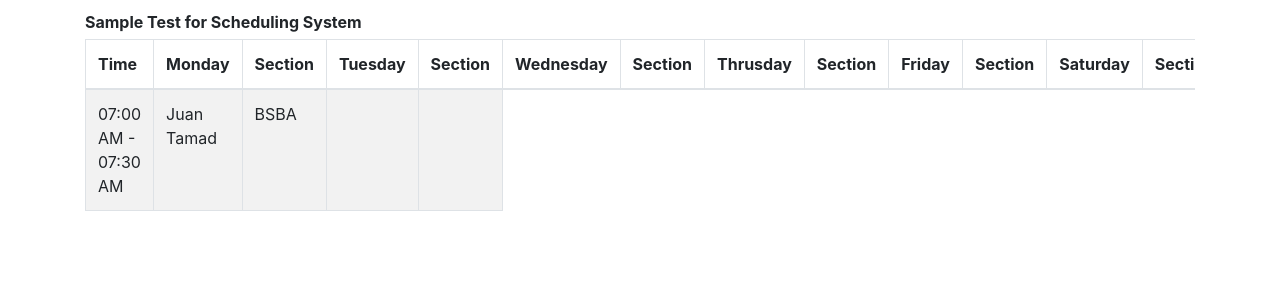
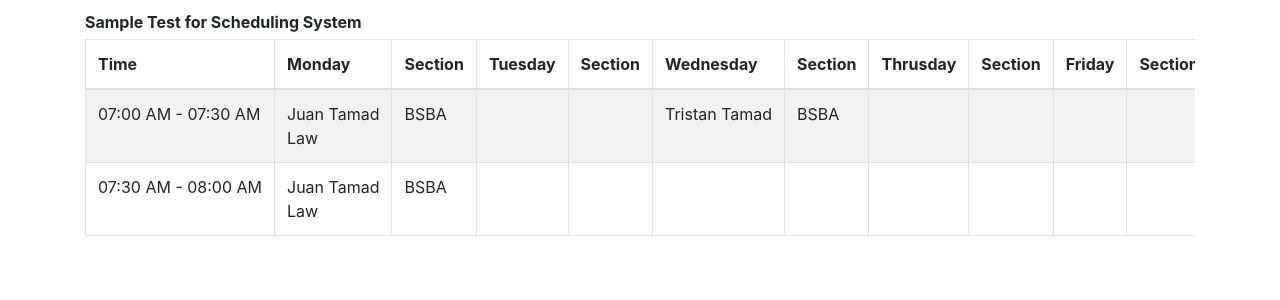
Before and after one commit to darrenatienza/class-scheduling, a React (Create React App) app: page / in a window 1280 px wide. Shown: the top 300 px of the page. Built offline with nearby package versions, Linux system fonts and the light colour scheme.

Commit message:
update scheduling

```diff
--- a/src/App.css
+++ b/src/App.css
@@ -5,3 +5,9 @@
   margin-bottom: 5px;
   font-weight: bold;
 }
+
+table td.fit,
+table th.fit {
+    white-space: nowrap;
+    width: 1%;
+}
--- a/src/ClassScheduleItem.js
+++ b/src/ClassScheduleItem.js
@@ -14,8 +14,8 @@
     },
     {
       id: 2,
-      timeStart: "08:00",
-      timeEnd: "8:30",
+      timeStart: "07:00",
+      timeEnd: "07:30",
       facultyName: "Tristan Tamad",
       room: "NB101",
       section: "BSBA",
@@ -25,7 +25,7 @@
   ];
   const timeRanges = [
     { id: 1, timeStart: "07:00", timeEnd: "7:30" },
-
+    { id: 2, timeStart: "07:30", timeEnd: "8:00" },
   ];
 
   const daysOfWeek = ["Monday", "Tuesday", "Wednesday", "Thursday"];
@@ -35,30 +35,131 @@
     const trTimeEnd = moment(timeEnd, "HH:mm");
 
     const _schedules = [];
-    // iterate through days of week
-    daysOfWeek.map((d) => {
-      return _schedules.push(schedules.filter(
-        ({ id, timeStart: _timeStart, timeEnd: _timeEnd, dayOfWeek  }) => {
-          const sTimeStart = moment(_timeStart, "HH:mm");
-          const sTimeEnd = moment(_timeEnd, "HH:mm");
-          return (
-            trTimeStart.isBefore(sTimeEnd) && trTimeEnd.isAfter(sTimeStart) && d === dayOfWeek
-          );
-        }
-      )[0]);
-    });
 
-    console.log(_schedules);
+    const monday = schedules.filter(
+      ({ id, timeStart: _timeStart, timeEnd: _timeEnd, dayOfWeek }) => {
+        const sTimeStart = moment(_timeStart, "HH:mm");
+        const sTimeEnd = moment(_timeEnd, "HH:mm");
+        return (
+          trTimeStart.isBefore(sTimeEnd) &&
+          trTimeEnd.isAfter(sTimeStart) &&
+          dayOfWeek === "Monday"
+        );
+      }
+    )[0];
+
+    const tuesday = schedules.filter(
+      ({ id, timeStart: _timeStart, timeEnd: _timeEnd, dayOfWeek }) => {
+        const sTimeStart = moment(_timeStart, "HH:mm");
+        const sTimeEnd = moment(_timeEnd, "HH:mm");
+        return (
+          trTimeStart.isBefore(sTimeEnd) &&
+          trTimeEnd.isAfter(sTimeStart) &&
+          dayOfWeek === "Tuesday"
+        );
+      }
+    )[0];
+
+    const wednesday = schedules.filter(
+      ({ id, timeStart: _timeStart, timeEnd: _timeEnd, dayOfWeek }) => {
+        const sTimeStart = moment(_timeStart, "HH:mm");
+        const sTimeEnd = moment(_timeEnd, "HH:mm");
+        return (
+          trTimeStart.isBefore(sTimeEnd) &&
+          trTimeEnd.isAfter(sTimeStart) &&
+          dayOfWeek === "Wednesday"
+        );
+      }
+    )[0];
+    const thursday = schedules.filter(
+      ({ id, timeStart: _timeStart, timeEnd: _timeEnd, dayOfWeek }) => {
+        const sTimeStart = moment(_timeStart, "HH:mm");
+        const sTimeEnd = moment(_timeEnd, "HH:mm");
+        return (
+          trTimeStart.isBefore(sTimeEnd) &&
+          trTimeEnd.isAfter(sTimeStart) &&
+          dayOfWeek === "Thursday"
+        );
+      }
+    )[0];
+    const friday = schedules.filter(
+      ({ id, timeStart: _timeStart, timeEnd: _timeEnd, dayOfWeek }) => {
+        const sTimeStart = moment(_timeStart, "HH:mm");
+        const sTimeEnd = moment(_timeEnd, "HH:mm");
+        return (
+          trTimeStart.isBefore(sTimeEnd) &&
+          trTimeEnd.isAfter(sTimeStart) &&
+          dayOfWeek === "Friday"
+        );
+      }
+    )[0];
+
+    const saturday = schedules.filter(
+      ({ id, timeStart: _timeStart, timeEnd: _timeEnd, dayOfWeek }) => {
+        const sTimeStart = moment(_timeStart, "HH:mm");
+        const sTimeEnd = moment(_timeEnd, "HH:mm");
+        return (
+          trTimeStart.isBefore(sTimeEnd) &&
+          trTimeEnd.isAfter(sTimeStart) &&
+          dayOfWeek === "Saturday"
+        );
+      }
+    )[0];
+    const sunday = schedules.filter(
+      ({ id, timeStart: _timeStart, timeEnd: _timeEnd, dayOfWeek }) => {
+        const sTimeStart = moment(_timeStart, "HH:mm");
+        const sTimeEnd = moment(_timeEnd, "HH:mm");
+        return (
+          trTimeStart.isBefore(sTimeEnd) &&
+          trTimeEnd.isAfter(sTimeStart) &&
+          dayOfWeek === "Sunday"
+        );
+      }
+    )[0];
+
+    console.log(wednesday);
 
     return (
       <tr key={id}>
-        <td>
+        <td className="fit">
           {trTimeStart.format("HH:mm A")} - {trTimeEnd.format("HH:mm A")}
         </td>
-        <td>{_schedules[0].facultyName}</td>
-        <td>{_schedules[0].section}</td>
-        <td>{_schedules[1] !== undefined ? _schedules[1].facultyName : ""}</td>
-        <td>{_schedules[1] !== undefined ? _schedules[1].section : ""}</td>
+        <td className="fit">
+          {monday === undefined ? "" : monday.facultyName}
+          <br />
+          <span>{monday.subject}</span>
+        </td>
+        <td className="fit">{monday === undefined ? "" : monday.section}</td>
+        <td className="fit">
+          {tuesday === undefined ? "" : tuesday.facultyName}
+        </td>
+        <td className="fit">{tuesday === undefined ? "" : tuesday.section}</td>
+        <td className="fit">
+          {wednesday === undefined ? "" : wednesday.facultyName}
+        </td>
+        <td className="fit">
+          {wednesday === undefined ? "" : wednesday.section}
+        </td>
+        <td className="fit">
+          {thursday === undefined ? "" : thursday.facultyName}
+        </td>
+        <td className="fit">
+          {thursday === undefined ? "" : thursday.section}
+        </td>
+        <td className="fit">
+          {friday === undefined ? "" : friday.facultyName}
+        </td>
+        <td className="fit">{friday === undefined ? "" : friday.section}</td>
+        <td className="fit">
+          {saturday === undefined ? "" : saturday.facultyName}
+        </td>
+        <td className="fit">
+          {saturday === undefined ? "" : saturday.section}
+        </td>
+        <td className="fit">
+          {sunday === undefined ? "" : sunday.facultyName}
+        </td>
+        <td className="fit">{sunday === undefined ? "" : sunday.section}</td>
       </tr>
     );
   });
```
